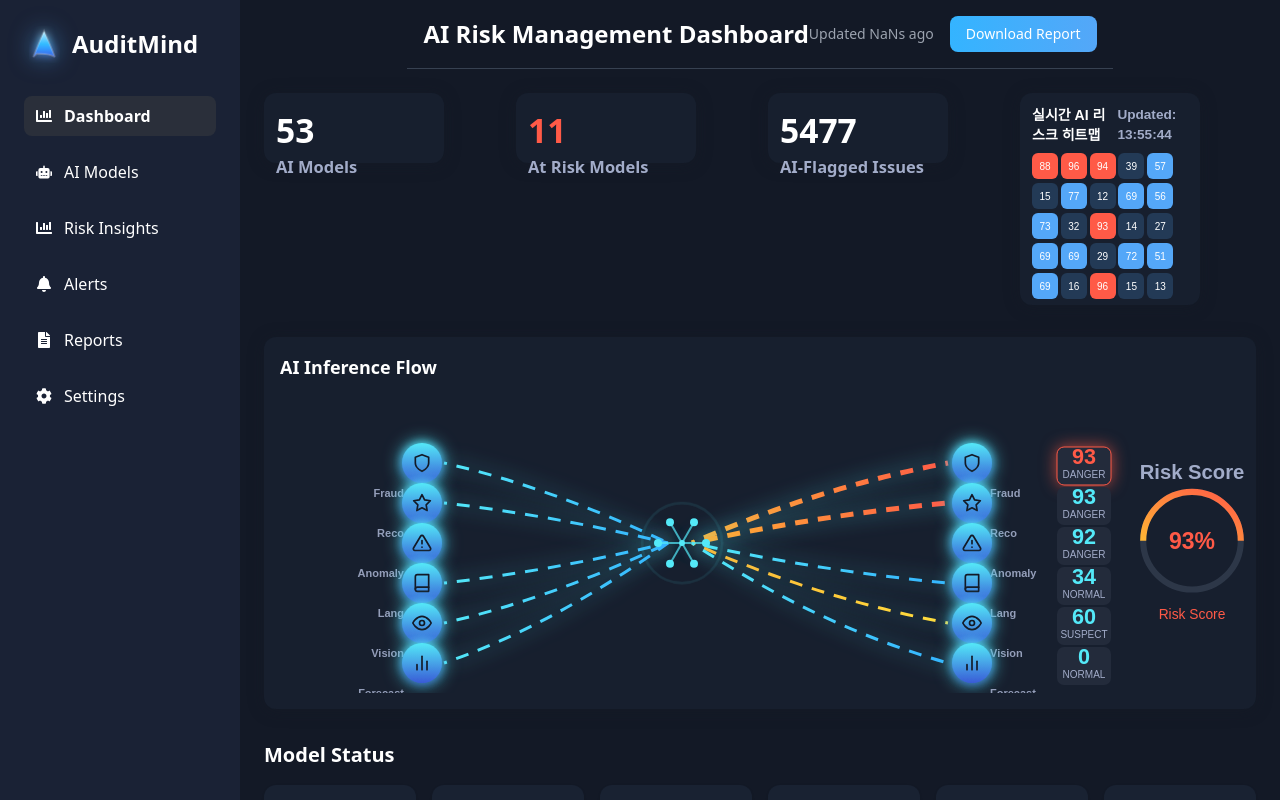
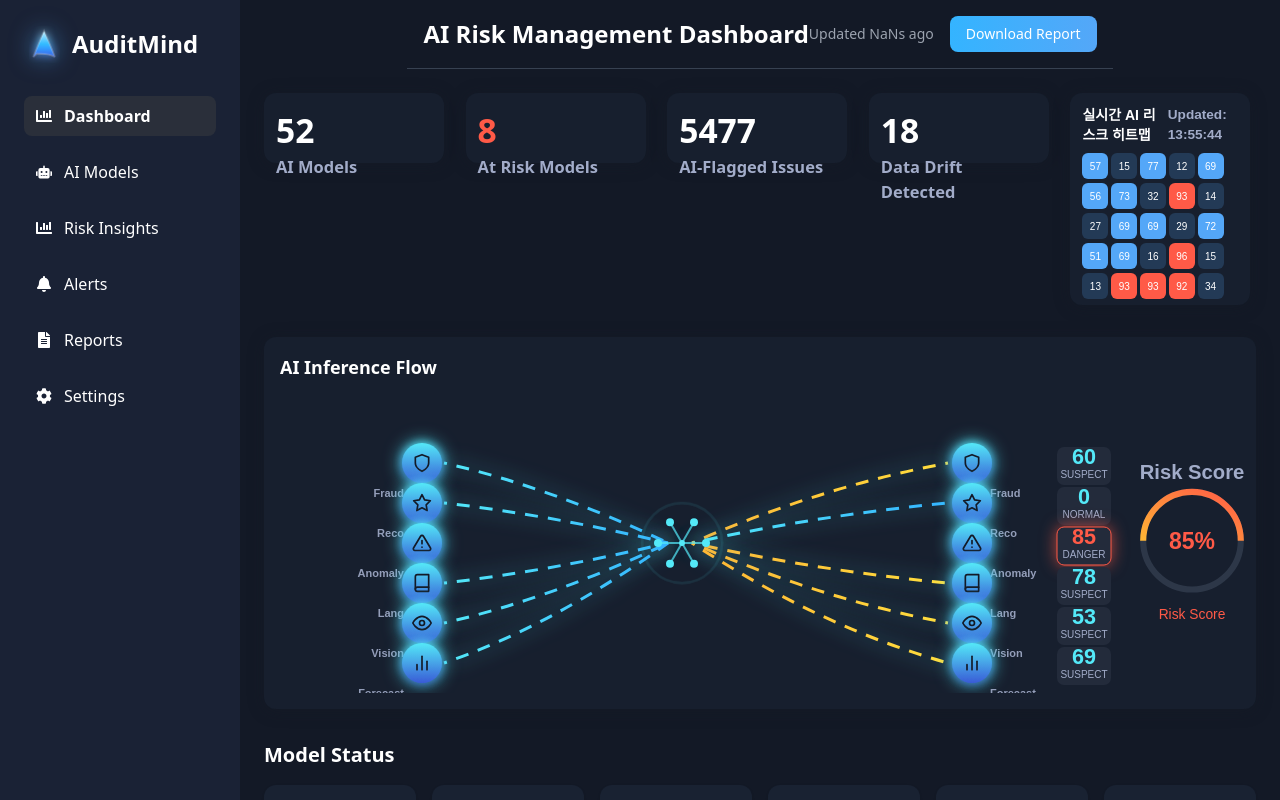
Before and after one commit to kangsangyoul/AM10, a React (Vite) app: page / in a window 1280 px wide. Built offline with nearby package versions, Linux system fonts and the light colour scheme; the HTML template or start-up script is replaced by a standard one.

Commit message:
Add Data Drift KPI and adjust heatmap

```diff
--- a/src/components/Dashboard.jsx
+++ b/src/components/Dashboard.jsx
@@ -5,9 +5,10 @@
 import Heatmap from './Heatmap';
 
 const initialStats = [
-  { label: 'AI Models', value: 52, color: '#ffffff' },
-  { label: 'At Risk Models', value: 9, color: '#ff5a47' },
-  { label: 'AI-Flagged Issues', value: 5478, color: '#ffffff' },
+  { label: 'AI Models', key: 'models', value: 52, color: '#ffffff' },
+  { label: 'At Risk Models', key: 'atRisk', value: 9, color: '#ff5a47' },
+  { label: 'AI-Flagged Issues', key: 'flaggedIssues', value: 5478, color: '#ffffff' },
+  { label: 'Data Drift Detected', key: 'dataDrift', value: 21, color: '#ffffff' },
 ];
 
 
@@ -61,7 +62,7 @@
 
   return (
     <div className="space-y-8">
-      <div className="grid grid-cols-2 lg:grid-cols-4 gap-4">
+      <div className="grid grid-cols-2 lg:grid-cols-5 gap-4">
         {stats.map((stat, index) => (
           <div
             key={index}
--- a/src/components/Heatmap.jsx
+++ b/src/components/Heatmap.jsx
@@ -15,8 +15,8 @@
   }));
 
 const getColor = (value) => {
-  if (value > 80) return '#ff5a47';
-  if (value > 50) return '#54a7f8';
+  if (value >= 81) return '#ff5a47';
+  if (value >= 51) return '#54a7f8';
   return '#233a56';
 };
 
```
